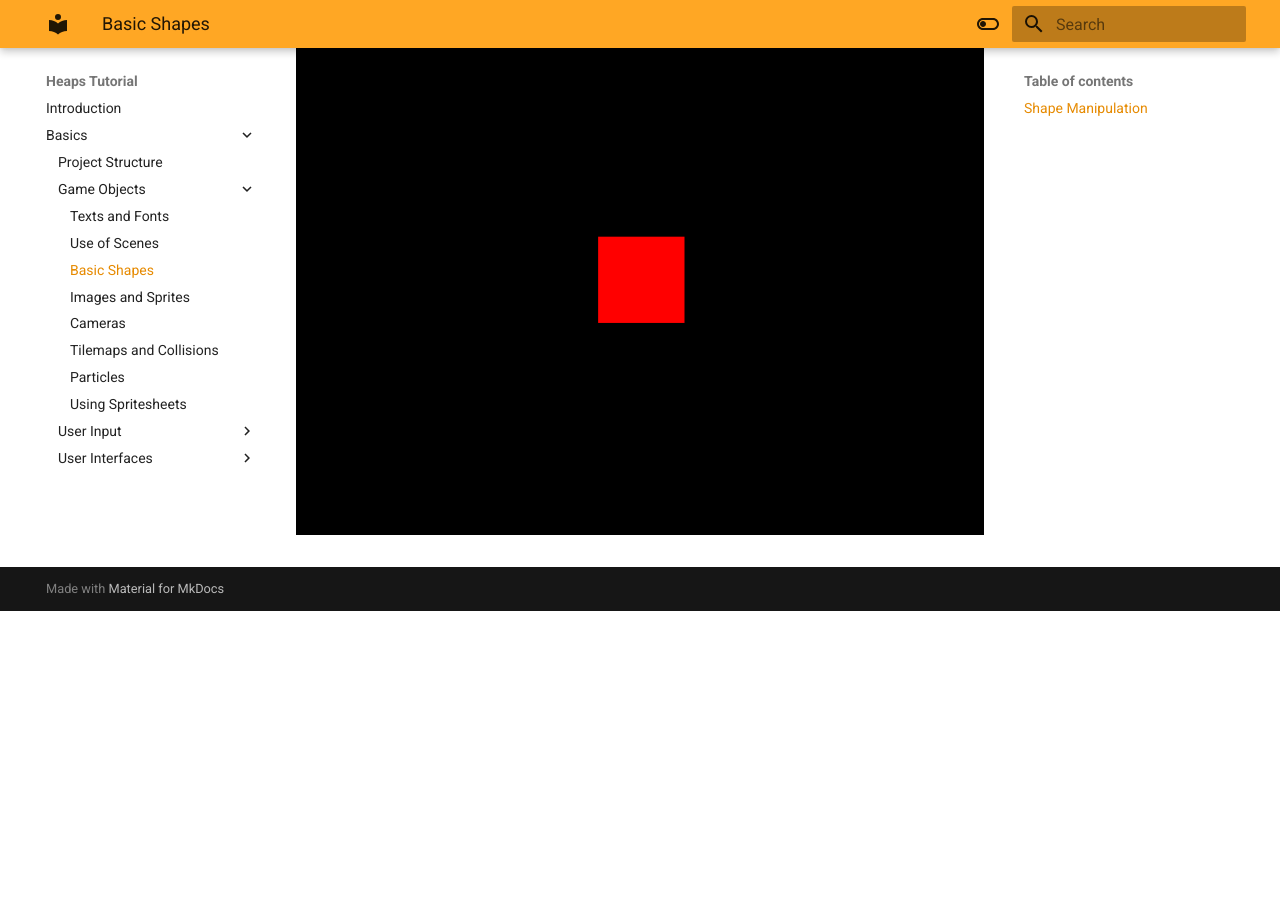
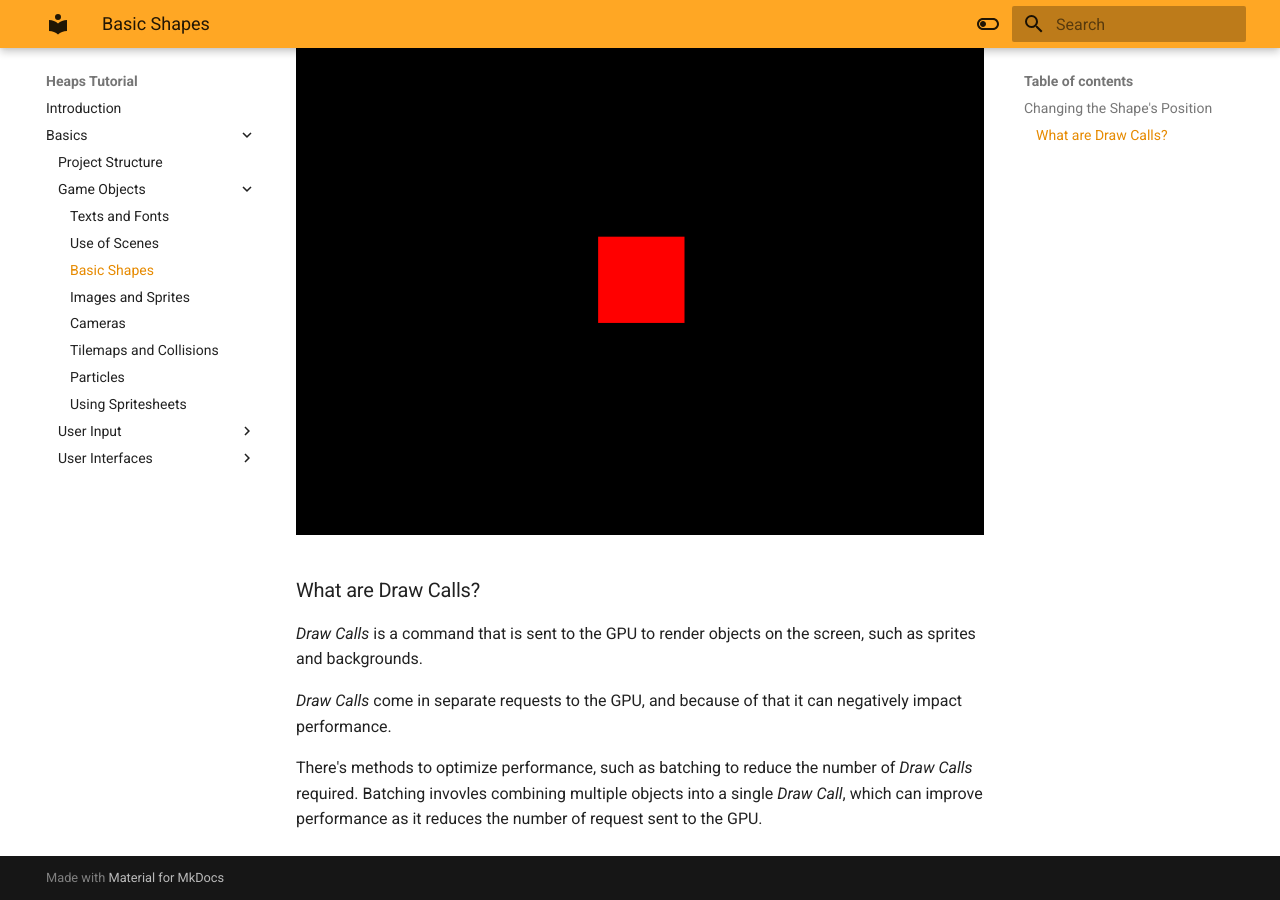
Before and after one commit to Mezo-hx/HeapsTutorial, an MkDocs documentation site: the page built from docs/Tutorial/Shapes.md, in a window 1280 px wide and 900 px high, scrolled down 2525 px. Built offline with MkDocs 1.6.1 and Material for MkDocs 9.7.7, drawn with Linux system fonts in a browser that asks for light colours; before the commit the page ends 3136 px from its top, so only the background shows below that; some of the changed text lies outside the part shown.

Commit message:
Update 2.3

```diff
--- a/docs/Tutorial/Shapes.md
+++ b/docs/Tutorial/Shapes.md
@@ -25,7 +25,7 @@ And with this, we should now see a Red Square on our Project
 
 ![BasicShape](../Images/BasicShapeFinish.png)
 
-## Shape Manipulation
+## Changing the Shape's Position
 
 What if we want to change the position of the shape? we can do so by typing this in the `init` function:
 
@@ -50,3 +50,11 @@ You may have noticed that we're now referencing the `tile` and not the `bmp`, th
 and with that, we have a perfectly centered Square
 
 ![BasicShapeCentered](../Images/BasicShapeCentered.png)
+
+### What are Draw Calls?
+
+*Draw Calls* is a command that is sent to the GPU to render objects on the screen, such as sprites and backgrounds.
+
+*Draw Calls* come in separate requests to the GPU, and because of that it can negatively impact performance.
+
+There's methods to optimize performance, such as batching to reduce the number of *Draw Calls* required. Batching invovles combining multiple objects into a single *Draw Call*, which can improve performance as it reduces the number of request sent to the GPU.
```
